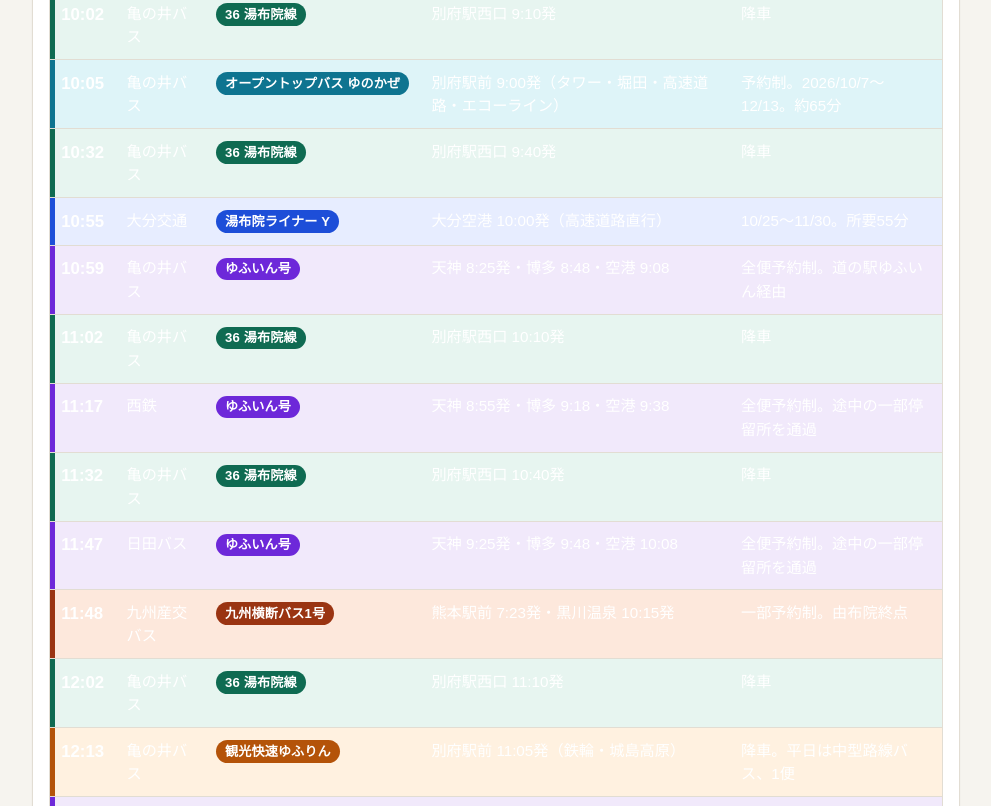
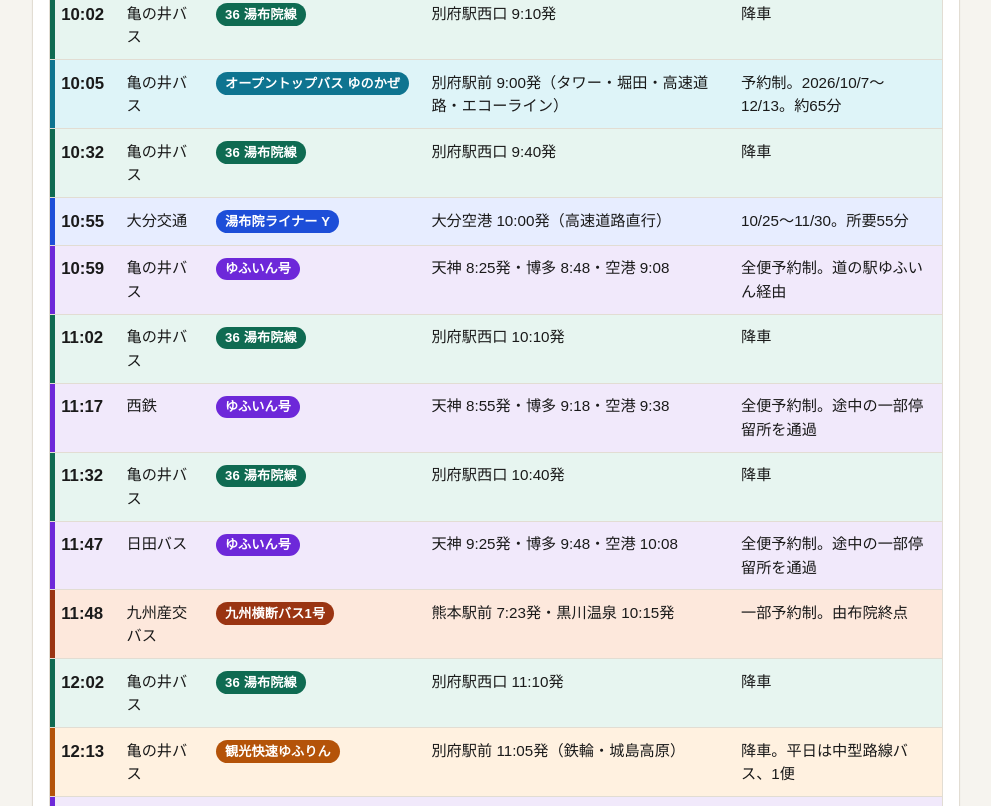
Before and after one commit to beppu8to/yufuin-bus-arrivals, a plain HTML site: page index.html in a window 1280 px wide. Shown: the part 951-1757 px from the top of the page, without its empty margins (144-1135 px from the left). Drawn offline with Linux system fonts and the light colour scheme.

Commit message:
Fix white text contrast on bus route rows

```diff
--- a/index.html
+++ b/index.html
@@ -3,6 +3,7 @@
 <head>
 <meta charset="utf-8">
 <meta name="viewport" content="width=device-width, initial-scale=1">
+<meta name="color-scheme" content="light">
 <title>由布院 バス・JR到着時刻</title>
 <style>
   :root {
@@ -35,7 +36,7 @@
     --c-37-bg: #eef6d6;
   }
   * { box-sizing: border-box; }
-  html { scroll-behavior: smooth; }
+  html { scroll-behavior: smooth; color-scheme: light; }
   body {
     margin: 0;
     font-family: "Hiragino Sans", "Hiragino Kaku Gothic ProN", "Noto Sans JP", "Yu Gothic", Meiryo, sans-serif;
@@ -210,13 +211,34 @@
     white-space: nowrap;
     max-width: 100%;
   }
-  .rte-36 { background: var(--c-36); color: #fff; }
-  .rte-yufurin { background: var(--c-yufurin); color: #fff; }
-  .rte-odan { background: var(--c-odan); color: #fff; }
-  .rte-yunokaze { background: var(--c-yunokaze); color: #fff; }
-  .rte-yufuingo { background: var(--c-yufuingo); color: #fff; }
-  .rte-liner { background: var(--c-liner); color: #fff; }
-  .rte-37 { background: var(--c-37); color: #fff; }
+  .rte-badge.rte-36 { background: var(--c-36); color: #fff; }
+  .rte-badge.rte-yufurin { background: var(--c-yufurin); color: #fff; }
+  .rte-badge.rte-odan { background: var(--c-odan); color: #fff; }
+  .rte-badge.rte-yunokaze { background: var(--c-yunokaze); color: #fff; }
+  .rte-badge.rte-yufuingo { background: var(--c-yufuingo); color: #fff; }
+  .rte-badge.rte-liner { background: var(--c-liner); color: #fff; }
+  .rte-badge.rte-37 { background: var(--c-37); color: #fff; }
+  tr.rte-36,
+  tr.rte-yufurin,
+  tr.rte-odan,
+  tr.rte-yunokaze,
+  tr.rte-yufuingo,
+  tr.rte-liner,
+  tr.rte-37,
+  tr.kind-limited {
+    color: var(--ink);
+  }
+  tr.rte-36 td,
+  tr.rte-yufurin td,
+  tr.rte-odan td,
+  tr.rte-yunokaze td,
+  tr.rte-yufuingo td,
+  tr.rte-liner td,
+  tr.rte-37 td,
+  tr.kind-limited td,
+  td.time {
+    color: var(--ink);
+  }
   tr.rte-36 { background: var(--c-36-bg); }
   tr.rte-yufurin { background: var(--c-yufurin-bg); }
   tr.rte-odan { background: var(--c-odan-bg); }
@@ -269,6 +291,7 @@
     border-bottom: 1px solid var(--line);
     vertical-align: top;
     font-size: .95rem;
+    color: var(--ink);
   }
   th {
     background: var(--accent-soft);
```
